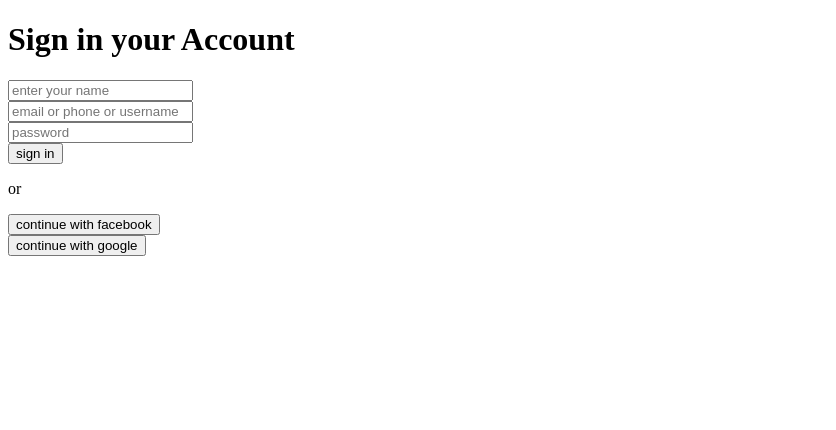
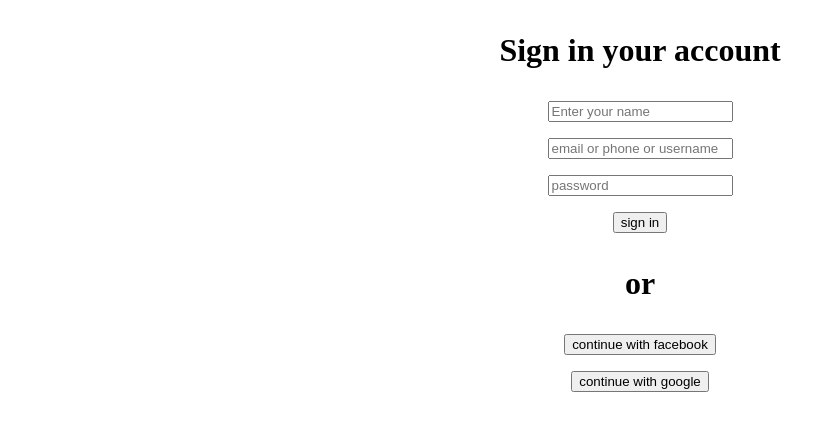
Before and after one commit to div-sahu55/hosting-attempt, a plain HTML site: page about.html in a window 1280 px wide. Shown: the whole page, without its empty margins (0-836 px from the left). Drawn offline with Linux system fonts and the light colour scheme.

Commit message:
edited about.html

```diff
--- a/about.html
+++ b/about.html
@@ -7,27 +7,35 @@
     <title>Sign in your Account</title>
 </head>
 <body>
-    <h1>Sign in your Account</h1>
+    <style>
+        p{
+            text-align:center
+        }
+    </style>
 
-    <input type="text"name="enter your name" placeholder="enter your name" required>
+    <h1><p>Sign in your account</h1>
+        <div class="panel"></div></p>
+
+    <p><input type="text"name="Enter your name" placeholder="Enter your name" required></p>
         <div class="panel"></div>
 
-        <input type="text"name="email or phone or username" placeholder="email or phone or username" required>
+       <p> <input type="text"name="email or phone or username" placeholder="email or phone or username" required> </p>
         <div class="panel"></div>
 
-        <input type="text"name="password" placeholder="password" required>
+       <p><input type="text"name="password" placeholder="password" required> </p>
         <div class="panel"></div>
 
-        <button class="accordion">sign in</button>
+       <p><button class="accordion">sign in</button></p>
          <div class="panel"></div>
 
-         <p>or</p>
+         <h1><p>or</p></h1>
 
-         <button class="accordion">continue with facebook</button>
+         <p><button class="accordion">continue with facebook</button></p>
          <div class="panel"></div>
 
-         <button class="accordion">continue with google</button>
+         <p><button class="accordion">continue with google</button></p>
          <div class="panel"></div>
+
 
 </body>
 </html>
```
